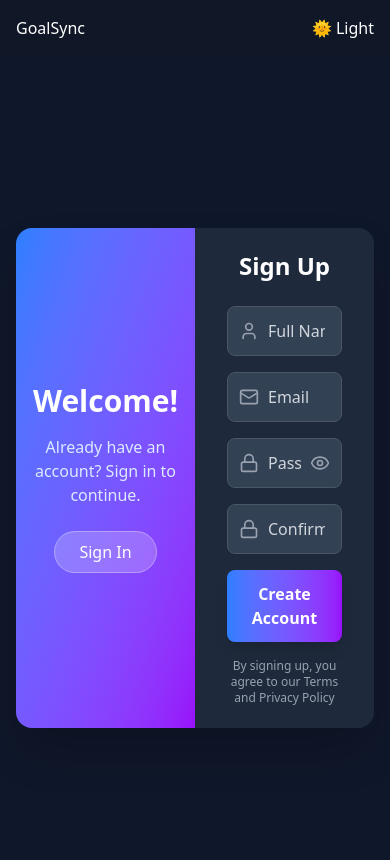
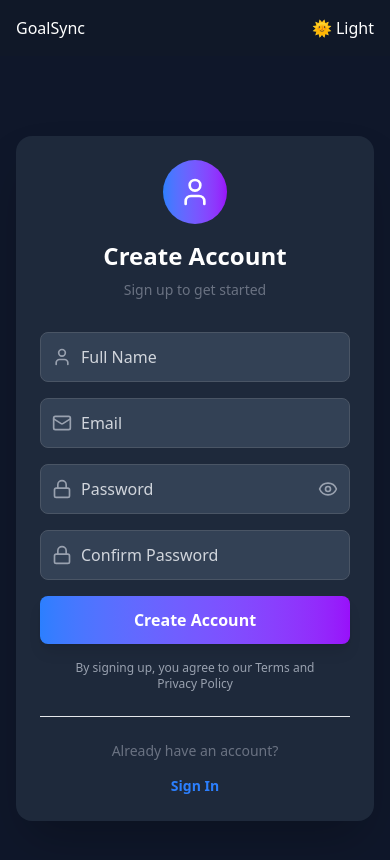
Before and after one commit to balaji259/goalsync-client, a React (Vite) app: page / in a window 390 px wide. Both pictures are taken after a click on the button "Sign Up". Shown: the top 860 px of the page. Built offline with nearby package versions, Linux system fonts and the light colour scheme; no server answers.

Commit message:
responsive authform

```diff
--- a/src/components/AuthForm.jsx
+++ b/src/components/AuthForm.jsx
@@ -12,7 +12,7 @@ const AuthPage = () => {
   const dispatch = useDispatch();
   const navigate = useNavigate();
 
-  const { theme } = useSelector((state) => state.theme); // ✅ get theme from Redux
+  const { theme } = useSelector((state) => state.theme);
 
   const [formData, setFormData] = useState({
     name: '',
@@ -57,9 +57,7 @@ const AuthPage = () => {
       );
 
       toast.success(`${isSignup ? "Registration" : "Login"} Successful!`,{duration: 2000});
-
       navigate("/home");
-
 
     } catch (error) {
       toast.error('Submission error:', error.response?.data || error.message,{duration:2000});
@@ -82,13 +80,13 @@ const AuthPage = () => {
         theme === 'dark' ? 'bg-[#0f172a]' : 'bg-gradient-to-br from-slate-100 to-blue-50'
       }`}
     >
+      {/* Desktop Layout */}
       <div
-        className={`relative w-full max-w-4xl h-[500px] overflow-hidden rounded-2xl shadow-2xl flex transition-all ${
+        className={`hidden md:flex relative w-full max-w-4xl h-[500px] overflow-hidden rounded-2xl shadow-2xl transition-all ${
           theme === 'dark' ? 'bg-[#1e293b] text-white' : 'bg-white text-black'
         }`}
       >
-
-        {/* Left Content */}
+        {/* Left Content - Desktop */}
         <div className={`w-1/2 p-8 flex flex-col justify-center z-20 transition-transform duration-700 ${isSignup ? '-translate-x-full' : 'translate-x-0'}`}>
           <div className="w-full max-w-sm mx-auto">
             <h3 className="text-2xl font-bold mb-6 text-center">Sign In</h3>
@@ -148,7 +146,7 @@ const AuthPage = () => {
           </div>
         </div>
 
-        {/* Right Content */}
+        {/* Right Content - Desktop */}
         <div className={`w-1/2 p-8 flex flex-col justify-center absolute top-0 h-full transition-transform duration-700 z-30 ${
           theme === 'dark' ? 'bg-[#1e293b] text-white' : 'bg-white text-black'
         } ${isSignup ? 'translate-x-0 left-1/2' : 'translate-x-full left-1/2'}`}>
@@ -242,7 +240,7 @@ const AuthPage = () => {
           </div>
         </div>
 
-        {/* Side Panel */}
+        {/* Side Panel - Desktop */}
         <div className="absolute inset-0 z-10 pointer-events-none">
           <div className={`absolute inset-y-0 left-1/2 w-1/2 bg-gradient-to-br from-blue-500 to-purple-600 transition-transform duration-700 ${
             isSignup ? '-translate-x-full' : 'translate-x-0'
@@ -267,7 +265,142 @@ const AuthPage = () => {
             </div>
           </div>
         </div>
+      </div>
 
+      {/* Mobile Layout */}
+      <div
+        className={`md:hidden w-full max-w-sm mx-auto rounded-2xl shadow-2xl transition-all ${
+          theme === 'dark' ? 'bg-[#1e293b] text-white' : 'bg-white text-black'
+        }`}
+      >
+        <div className="p-6 sm:p-8">
+          {/* Mobile Header */}
+          <div className="text-center mb-8">
+            <div className="bg-gradient-to-r from-blue-500 to-purple-600 rounded-full w-16 h-16 mx-auto mb-4 flex items-center justify-center">
+              <User className="w-8 h-8 text-white" />
+            </div>
+            <h2 className="text-2xl sm:text-3xl font-bold mb-2">
+              {isSignup ? 'Create Account' : 'Welcome Back'}
+            </h2>
+            <p className="text-gray-500 text-sm">
+              {isSignup ? 'Sign up to get started' : 'Sign in to your account'}
+            </p>
+          </div>
+
+          {/* Mobile Form */}
+          <form onSubmit={handleSubmit} className="space-y-4">
+            {isSignup && (
+              <div className="relative">
+                <User className="absolute left-3 top-1/2 transform -translate-y-1/2 text-gray-400 w-5 h-5" />
+                <input
+                  type="text"
+                  name="name"
+                  placeholder="Full Name"
+                  value={formData.name}
+                  onChange={handleInputChange}
+                  className={`w-full pl-10 pr-4 py-3 rounded-lg border ${
+                    theme === 'dark'
+                      ? 'bg-[#334155] border-gray-600 text-white placeholder-gray-300 focus:ring-blue-400'
+                      : 'bg-gray-50 border-gray-200 text-black focus:ring-blue-500'
+                  } focus:outline-none focus:ring-2 transition-all duration-300`}
+                />
+              </div>
+            )}
+
+            <div className="relative">
+              <Mail className="absolute left-3 top-1/2 transform -translate-y-1/2 text-gray-400 w-5 h-5" />
+              <input
+                type="email"
+                name="email"
+                placeholder="Email"
+                value={formData.email}
+                onChange={handleInputChange}
+                className={`w-full pl-10 pr-4 py-3 rounded-lg border ${
+                  theme === 'dark'
+                    ? 'bg-[#334155] border-gray-600 text-white placeholder-gray-300 focus:ring-blue-400'
+                    : 'bg-gray-50 border-gray-200 text-black focus:ring-blue-500'
+                } focus:outline-none focus:ring-2 transition-all duration-300`}
+              />
+            </div>
+
+            <div className="relative">
+              <Lock className="absolute left-3 top-1/2 transform -translate-y-1/2 text-gray-400 w-5 h-5" />
+              <input
+                type={showPassword ? 'text' : 'password'}
+                name="password"
+                placeholder="Password"
+                value={formData.password}
+                onChange={handleInputChange}
+                className={`w-full pl-10 pr-10 py-3 rounded-lg border ${
+                  theme === 'dark'
+                    ? 'bg-[#334155] border-gray-600 text-white placeholder-gray-300 focus:ring-blue-400'
+                    : 'bg-gray-50 border-gray-200 text-black focus:ring-blue-500'
+                } focus:outline-none focus:ring-2 transition-all duration-300`}
+              />
+              <button
+                type="button"
+                onClick={() => setShowPassword(!showPassword)}
+                className="absolute right-3 top-1/2 transform -translate-y-1/2 text-gray-400 hover:text-gray-600"
+              >
+                {showPassword ? <EyeOff className="w-5 h-5" /> : <Eye className="w-5 h-5" />}
+              </button>
+            </div>
+
+            {isSignup && (
+              <div className="relative">
+                <Lock className="absolute left-3 top-1/2 transform -translate-y-1/2 text-gray-400 w-5 h-5" />
+                <input
+                  type="password"
+                  name="confirmPassword"
+                  placeholder="Confirm Password"
+                  value={formData.confirmPassword}
+                  onChange={handleInputChange}
+                  className={`w-full pl-10 pr-4 py-3 rounded-lg border ${
+                    theme === 'dark'
+                      ? 'bg-[#334155] border-gray-600 text-white placeholder-gray-300 focus:ring-blue-400'
+                      : 'bg-gray-50 border-gray-200 text-black focus:ring-blue-500'
+                  } focus:outline-none focus:ring-2 transition-all duration-300`}
+                />
+              </div>
+            )}
+
+            <button
+              type="submit"
+              className="w-full bg-gradient-to-r from-blue-500 to-purple-600 text-white py-3 rounded-lg font-semibold hover:from-blue-600 hover:to-purple-700 transform transition-all duration-300 hover:scale-[1.02] shadow-lg text-base"
+            >
+              {isSignup ? 'Create Account' : 'Sign In'}
+            </button>
+          </form>
+
+          {!isSignup && (
+            <div className="mt-4 text-center">
+              <a href="#" className="text-blue-400 hover:text-blue-500 text-sm transition-colors duration-300">
+                Forgot password?
+              </a>
+            </div>
+          )}
+
+          {isSignup && (
+            <div className="mt-4 text-center">
+              <p className="text-xs text-gray-400 px-4">
+                By signing up, you agree to our Terms and Privacy Policy
+              </p>
+            </div>
+          )}
+
+          {/* Mobile Toggle */}
+          <div className="mt-6 pt-6 border-t border-gray-200 dark:border-gray-600 text-center">
+            <p className="text-gray-500 text-sm mb-3">
+              {isSignup ? 'Already have an account?' : "Don't have an account?"}
+            </p>
+            <button
+              onClick={toggleMode}
+              className="text-blue-500 hover:text-blue-600 font-semibold text-sm transition-colors duration-300"
+            >
+              {isSignup ? 'Sign In' : 'Sign Up'}
+            </button>
+          </div>
+        </div>
       </div>
     </div>
   );
```
